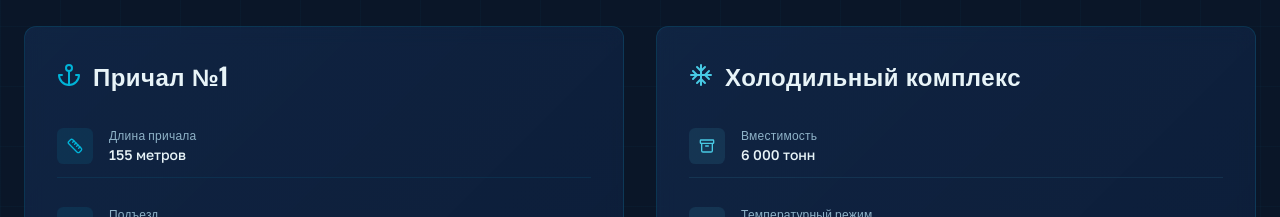
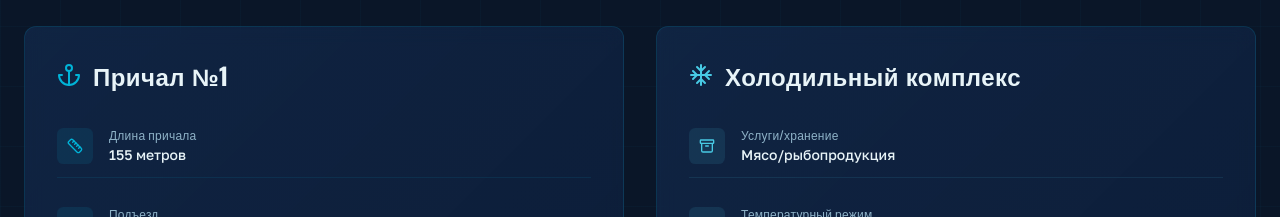
Before and after one commit to pr-poehali-dev/dock-cold-complex-website, a React (Vite) app: page / in a window 1280 px wide. Shown: the part 2860-3077 px from the top of the page. Built offline with nearby package versions, Linux system fonts and the light colour scheme.

Commit message:
feat: заменить вместимость на услуги хранения

```diff
--- a/src/pages/Index.tsx
+++ b/src/pages/Index.tsx
@@ -567,7 +567,7 @@ export default function Index() {
               </h3>
               <div className="space-y-4">
                 {[
-                  { icon: "Archive", label: "Вместимость", value: "6 000 тонн" },
+                  { icon: "Archive", label: "Услуги/хранение", value: "Мясо/рыбопродукция" },
                   { icon: "Thermometer", label: "Температурный режим", value: "До −20°C (стабильно)" },
                   { icon: "Activity", label: "Мониторинг", value: "Датчики в каждой зоне, архивирование" },
                   { icon: "Bell", label: "Оповещения", value: "При отклонении температуры" },
```
